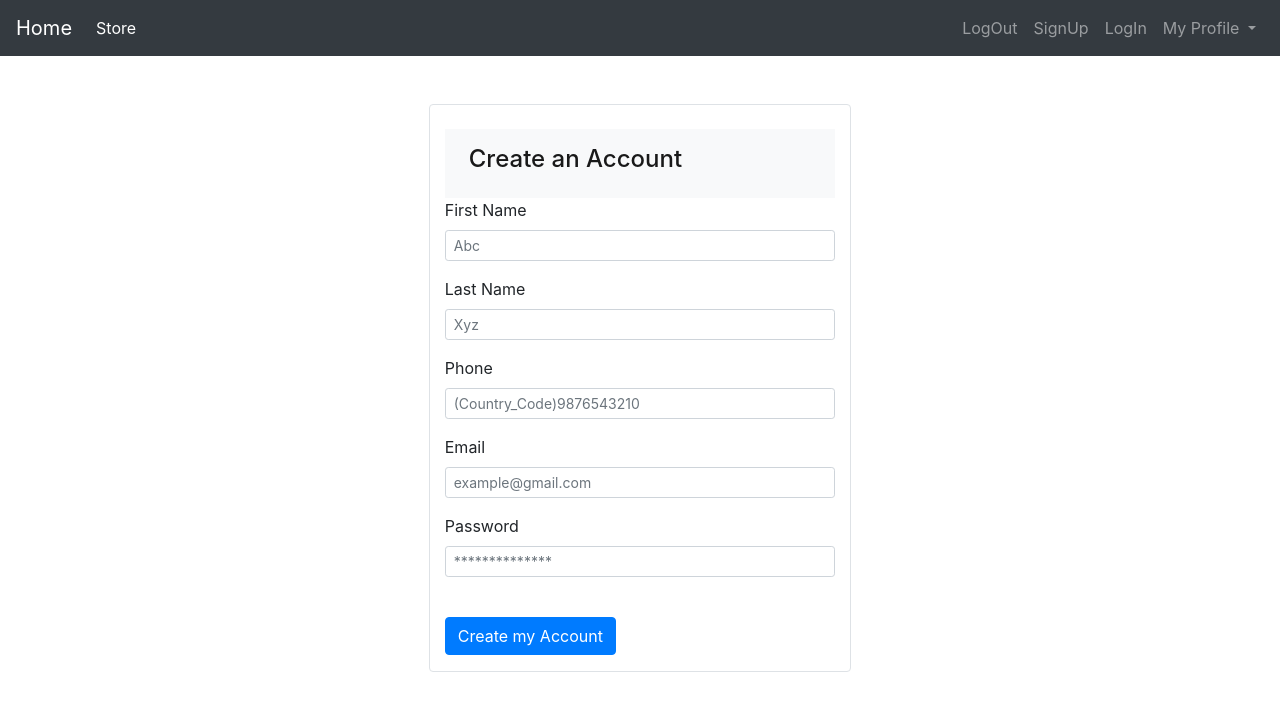
After one commit to shariquealamjs/DjangoAppQE, a Django app: page /signup in a window 1280 px wide. The commit adds this page. Shown: the top 711 px of the page. Run offline with Django 3.2, Linux system fonts and the light colour scheme; some libraries are stand-ins or nearby versions.

Commit message:
Created Sign Up flow and Registered User in the Database

```diff
--- a/store/admin.py
+++ b/store/admin.py
@@ -1,6 +1,7 @@
 from django.contrib import admin
 from .models.product import Product
 from .models.category import Category
+from .models.customer import Customer
 
 
 class AdminProduct(admin.ModelAdmin):
@@ -14,3 +15,4 @@ class AdminCategory(admin.ModelAdmin):
 
 admin.site.register(Product, AdminProduct)
 admin.site.register(Category, AdminCategory)
+admin.site.register(Customer)
--- a/store/models/__init__.py
+++ b/store/models/__init__.py
@@ -1,2 +1,3 @@
 from .product import Product
 from .category import Category
+from .customer import Customer
--- a/store/templates/base.html
+++ b/store/templates/base.html
@@ -13,11 +13,10 @@
   </head>
   <body>
     <style>
-
     </style>
 
     <!--Navbar-->
-    <nav class="navbar navbar-expand-lg navbar-dark bg-dark mb-3 mt-3 ml-3 mr-3 pb-2 pl-2 pr-2 pt-2">
+    <nav class="navbar navbar-expand-lg navbar-dark bg-dark ">
       <a class="navbar-brand" href="#">Home</a>
       <button class="navbar-toggler" type="button" data-toggle="collapse" data-target="#navbarSupportedContent" aria-controls="navbarSupportedContent" aria-expanded="false" aria-label="Toggle navigation">
         <span class="navbar-toggler-icon"></span>
@@ -38,7 +37,7 @@
           </li>
 
           <li class="nav-item">
-            <a class="nav-link" href="#">SignUp <span class="sr-only">(current)</span></a>
+            <a class="nav-link" href="/signup">SignUp <span class="sr-only">(current)</span></a>
           </li>
 
           <li class="nav-item">
--- /dev/null
+++ b/store/templates/signup.html
@@ -0,0 +1,62 @@
+{% extends 'base.html' %}
+{% block Content %}
+
+<div class="container">
+    <div class = "p-4 m-4">
+        <div class="col-lg-5 mx-auto border  rounded pt-4">
+            <form action="/signup" method="post">{% csrf_token %}
+                <nav class="navbar navbar-expand-lg navbar-light bg-light">
+                    <button class="navbar-toggler" type="button" data-toggle="collapse" data-target="#navbarNavAltMarkup" aria-controls="navbarNavAltMarkup" aria-expanded="false" aria-label="Toggle navigation">
+                      <span class="navbar-toggler-icon"></span>
+                    </button>
+                    <div class="collapse navbar-collapse" id="navbarNavAltMarkup">
+                      <div class="navbar-nav">
+                        <a class="nav-item nav-link active text-center" href="#"><h4>Create an Account</h4><span class="sr-only">(current)</span></a>
+                      </div>
+                    </div>
+                  </nav>
+                <!--First Name-->
+                <div class="form-group">
+                    <label for="">First Name</label>
+                    <input type="text" name="firstname" id="" class="form-control form-control-sm" placeholder="Abc">
+                  </div>
+
+                <!--Second Name-->
+                <div class="form-group">
+                    <label for="">Last Name</label>
+                    <input type="text" name="lastname" id="" class="form-control form-control-sm" placeholder="Xyz">
+                  </div>
+
+                <!--Phone Number-->
+                <div class="form-group">
+                    <label for="">Phone</label>
+                    <input type="text" name="phone" id="" class="form-control form-control-sm" placeholder="(Country_Code)9876543210">
+                  </div>
+
+
+                <!--Email-->
+                <div class="form-group">
+                  <label for="">Email</label>
+                  <input type="email" name="email" id="email" class="form-control form-control-sm" placeholder="example@gmail.com">
+                </div>
+
+
+                <!--Password-->
+                <div class="form-group pb-4">
+                    <label for="">Password</label>
+                    <input type="password" name="password" id="email" class="form-control form-control-sm" placeholder="**************">
+                  </div>
+
+                <!--Submit Button-->
+                <div class="form-group">
+                    <button class="btn btn-primary" type="submit">Create my Account</button>
+                  </div>
+
+
+
+              </form>
+        </div>
+    </div>
+</div>
+
+{% endblock %}
--- a/store/urls.py
+++ b/store/urls.py
@@ -1,8 +1,10 @@
 from django.contrib import admin
 from django.urls import path
 from .views import index
+from .views import signup
 
 
 urlpatterns = [
-    path('', index)
+    path('', index),
+    path('signup', signup)
 ]
--- a/store/views.py
+++ b/store/views.py
@@ -2,7 +2,7 @@ from django.shortcuts import render
 from django.http import HttpResponse
 from .models.product import Product
 from .models.category import Category
-
+from .models.customer import Customer
 
 def index(request):
     products = Product.get_all_products()
@@ -11,3 +11,25 @@ def index(request):
     data = {'products': products, 'categories': categories}
     print(products)
     return render(request, 'index.html', data)
+
+
+def signup(request):
+    if request.method == 'GET':
+        return render(request, 'signup.html')
+    if request.method == 'POST':
+        postdata = request.POST
+        first_name = postdata.get('firstname')
+        last_name = postdata.get('lastname')
+        phone = postdata.get('phone')
+        email = postdata.get('email')
+        password = postdata.get('password')
+
+        customer = Customer(first_name = first_name,
+                            last_name = last_name,
+                            phone = phone,
+                            email = email,
+                            password = password)
+
+        customer.register()
+
+        return HttpResponse('Sign Up Success')
```
Also changed, not shown: store/models/customer.py (added, +12 -0 lines), db.sqlite3, store/migrations/0006_customer.py (added), uploads/categoryimages/yusuf_oveQ2HO.jpg (added).
